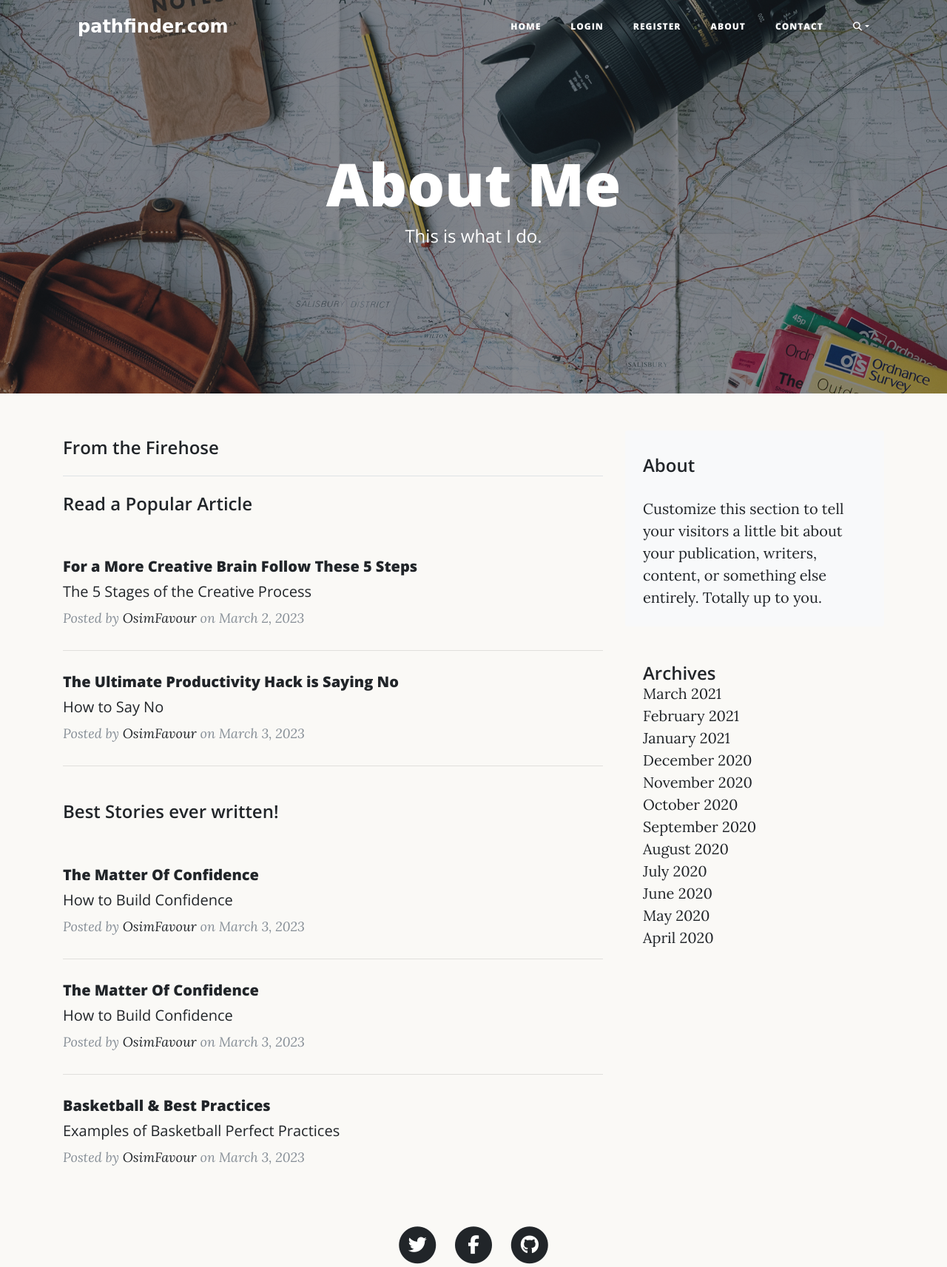
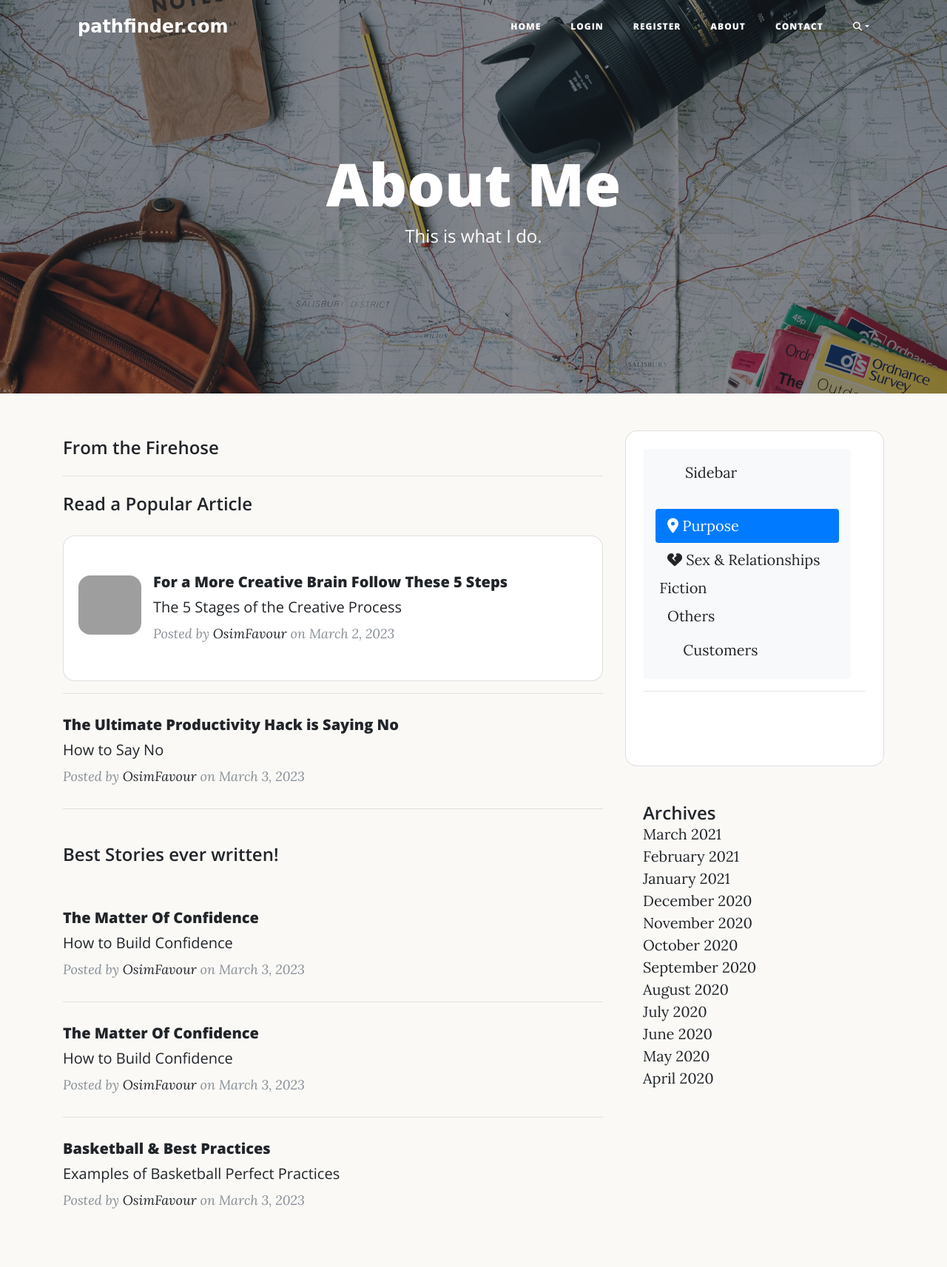
Before and after one commit to OsimFavour/pathfinder.org, a Flask app: page /about in a window 1280 px wide. Shown: the top 1713 px of the page at 74% size. Run offline with Flask 2, Linux system fonts and the light colour scheme; some libraries are stand-ins or nearby versions; some web fonts are replaced; grey boxes are pictures that could not be loaded.

Commit message:
Update About Page

```diff
--- a/templates/about.html
+++ b/templates/about.html
@@ -44,6 +44,9 @@
           <h3 class="about-heading">Read a Popular Article</h3>
           <br>
 
+          <div class="card mb-3 card-body" style="border-radius: 1rem;">
+            <div class="media">
+              <img class="align-self-start mr-3 rounded-3" src="https://images.unsplash.com/photo-1483232539664-d89822fb5d3e?ixlib=rb-4.0.3&ixid=MnwxMjA3fDB8MHxzZWFyY2h8Mnx8cGhvdG8lMjBiYWNrZ3JvdW5kfGVufDB8fDB8fA%3D%3D&auto=format&fit=crop&w=500&q=60" alt="Generic placeholder image">
                 <div class="post-preview">
                   <a href="#">
                     <h2 class="about-title post-title">
@@ -59,6 +62,8 @@
                     on March 2, 2023
 
                   </p>
+                </div>
+            </div>
           </div>
 
           <hr class="hr-inner">
@@ -141,11 +146,50 @@
 
       <div class="col-md-4">
         <div class="position-sticky" style="top: 2rem;">
-          <div class="p-4 mb-3 bg-light rounded">
-            <h4 class="fst-italic about-heading">About</h4>
-            <p class="mb-0">
-              Customize this section to tell your visitors a little bit about your publication, writers,
-              content, or something else entirely. Totally up to you.
+          <div class="p-4 mb-3 card card-body rounded" style="border-radius: 1rem !important;">
+              <div class="d-flex flex-column flex-shrink-0 p-3 bg-light" style="width: 280px;">
+                <a href="/" class="d-flex align-items-center mb-3 mb-md-0 me-md-auto link-dark text-decoration-none">
+                  <svg class="bi pe-none me-2" width="40" height="32"><use xlink:href="#bootstrap"/></svg>
+                  <span class="fs-4">Sidebar</span>
+                </a>
+                <hr>
+                <ul class="nav nav-pills flex-column mb-auto">
+                  <li class="nav-item">
+                    <a href="#" class="nav-link active" aria-current="page">
+                      <i class="fa-solid fa-location-dot"></i>
+                      <!-- <svg class="bi pe-none me-2" width="16" height="16"><use xlink:href="#home"/></svg> -->
+                      Purpose
+                    </a>
+                  </li>
+                  <li>
+                    <a href="#" class="nav-link link-dark">
+                      <i class="fa-solid fa-heart-crack"></i>
+                      <!-- <svg class="bi pe-none me-2" width="16" height="16"><use xlink:href="#speedometer2"/></svg> -->
+                      Sex & Relationships
+                    </a>
+                  </li>
+                  <li>
+                    <i class="fa-solid fa-face-hand-peeking"></i>
+                      <!-- <svg class="bi pe-none me-2" width="16" height="16"><use xlink:href="#home"/></svg> -->
+                      Fiction
+                    </a>
+                  </li>
+                  <li>
+                    <a href="#" class="nav-link link-dark">
+                      <!-- <svg class="bi pe-none me-2" width="16" height="16"><use xlink:href="#grid"/></svg> -->
+                      <i class="fa-duotone fa-thought-bubble"></i>
+                      Others
+                    </a>
+                  </li>
+                  <li>
+                    <a href="#" class="nav-link link-dark">
+                      <svg class="bi pe-none me-2" width="16" height="16"><use xlink:href="#people-circle"/></svg>
+                      Customers
+                    </a>
+                  </li>
+                </ul>
+              </div>
+                <hr>
             </p>
           </div>
 
```
Lines whose indentation alone changed are shown as unchanged.
